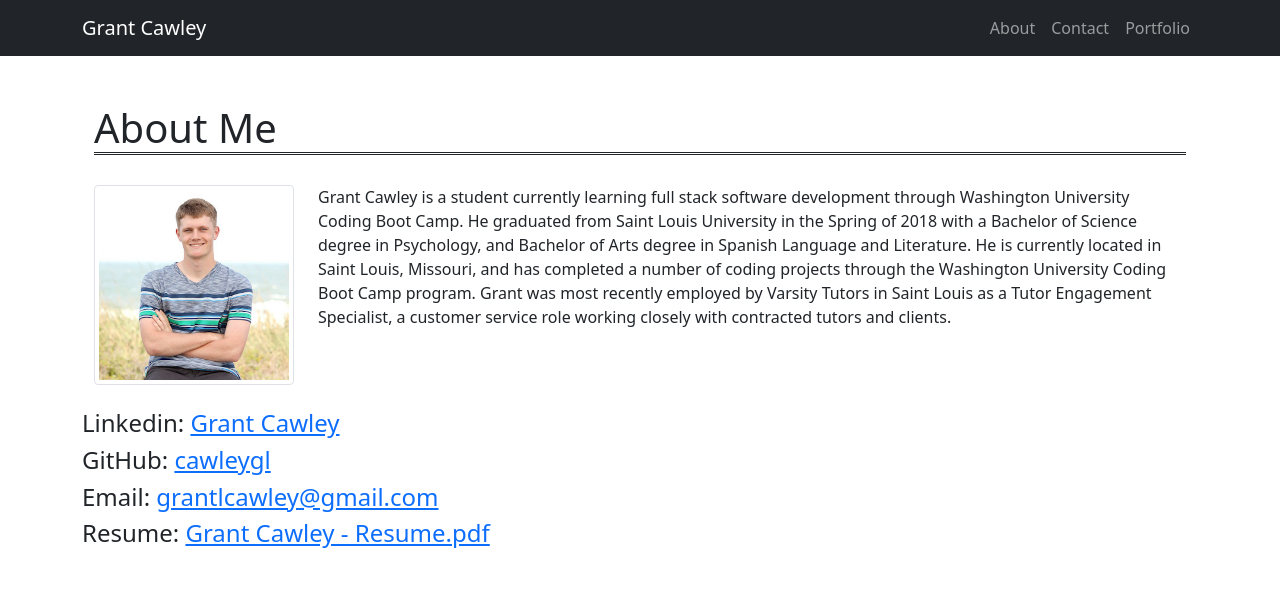
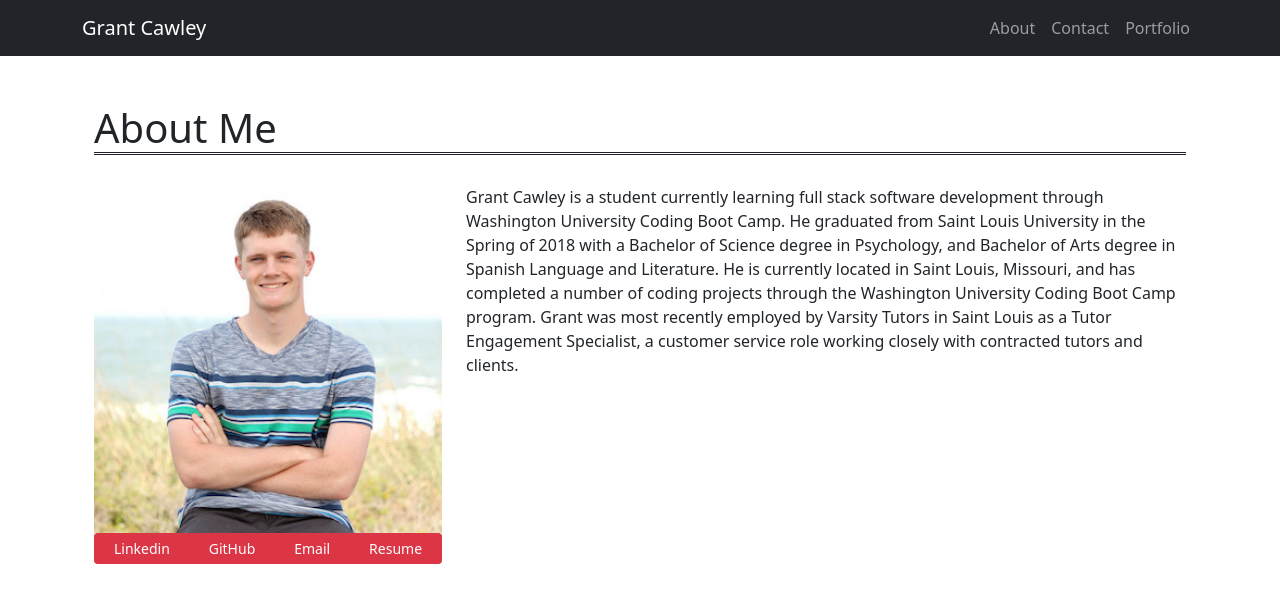
Before and after one commit to cawleygl/cawleygl-portfolio, a React (Create React App) app: page / in a window 1280 px wide. Shown: the top 602 px of the page. Built offline with nearby package versions, Linux system fonts and the light colour scheme.

Commit message:
Updated About page buttons and image sizing

```diff
--- a/src/pages/About/index.js
+++ b/src/pages/About/index.js
@@ -1,20 +1,31 @@
 // import React, { useEffect, useState } from 'react'
 // import { useAppContext } from '../../utils/AppContext'
-import { Col, Container, Image, Row } from 'react-bootstrap';
+import { Button, ButtonGroup, Col, Container, Image, Row } from 'react-bootstrap';
 import "./style.css"
 import PageTitle from '../../components/PageTitle'
 
 import ProfilePic from '../../Assets/ProfilePic.jpg'
+import Resume from '../../Assets/Grant Cawley - Resume.pdf'
 
 const AboutPage = () => {
     return (
         <div className="container mt-sm-5 mt-4">
 
             <PageTitle title="About Me" subtitle=""></PageTitle>
-            <Container fluid="md">
+            <Container>
                 <Row>
-                    <Col md="auto">
-                        <Image src={ProfilePic} thumbnail width={200} height={200} alt="Grant Cawley" />
+                    <Col sm={7} md={5} lg={4} >
+                        <Row>
+                            <Image src={ProfilePic} alt="Grant Cawley" />
+                        </Row>
+                        <Row>
+                            <ButtonGroup>
+                                <Button size="sm" href="https://www.linkedin.com/in/grant-cawley-89249415b" variant="danger">Linkedin</Button>
+                                <Button size="sm" href="https://github.com/cawleygl" variant="danger">GitHub</Button>
+                                <Button size="sm" href="mailto:grantlcawley@gmail.com" variant="danger">Email</Button>
+                                <Button size="sm" href={Resume} download variant="danger">Resume</Button>
+                            </ButtonGroup>
+                        </Row>
                     </Col>
                     <Col>
                         <p>Grant Cawley is a student currently learning full stack software development through Washington
@@ -27,32 +38,6 @@ const AboutPage = () => {
                     </Col>
                 </Row>
             </Container>
-
-            <div className="row mt-3">
-            </div>
-            <div className="row mt-2">
-                <div className="col-sm-10 ml-sm-4">
-                    <h4 className="font-weight-light">Linkedin: <a href="https://www.linkedin.com/in/grant-cawley-89249415b">Grant Cawley</a></h4>
-                </div>
-            </div>
-            <div className="row">
-                <div className="col-sm-10 ml-sm-4">
-                    <h4 className="font-weight-light">GitHub: <a href="https://github.com/cawleygl">cawleygl</a>
-                    </h4>
-                </div>
-            </div>
-            <div className="row">
-                <div className="col-sm-10 ml-sm-4">
-                    <h4 className="font-weight-light">Email: <a href="mailto:grantlcawley@gmail.com">grantlcawley@gmail.com</a></h4>
-                </div>
-            </div>
-            <div className="row mb-5">
-                <div className="col-sm-10 ml-sm-4">
-                    <h4 className="font-weight-light">Resume: <a href="Assets/Grant Cawley - Resume.pdf" download>Grant Cawley - Resume.pdf</a></h4>
-                </div>
-            </div>
-
-
         </div>
     )
 }
```
